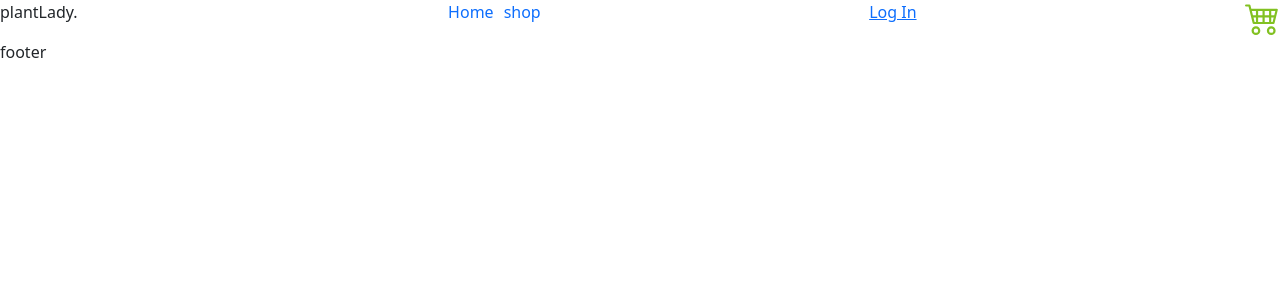
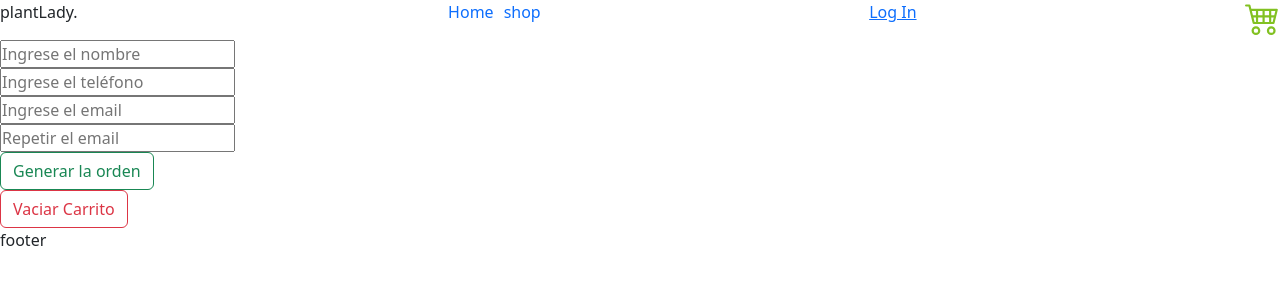
Before and after one commit to belen-ruiz/react-prentrega1, a React (Create React App) app: page /cart in a window 1280 px wide. Shown: the top 300 px of the page. Built offline with nearby package versions, Linux system fonts and the light colour scheme.

Commit message:
cart generado - falta solucionar key

```diff
--- a/src/App.js
+++ b/src/App.js
@@ -8,11 +8,10 @@ import {ItemDetailContainer} from "./components/Item/ItemDetailContainer"
 import {ItemListContainer} from "./components/Item/ItemListContainer"
 import "./app.css"
 import { CartProvider } from "./context/CartContext"
+import { Cart } from "./components/Layout/Cart/Cart"
 
 
 function App() {
-
-
 
   return (
 
@@ -29,6 +28,8 @@ function App() {
             <Route path={"shop/categoria"} element={<ItemListContainer />} />
             <Route path={"shop/categoria/:categoria"} element={<ItemListContainer />} />
             <Route path={"/item/:id"} element={<ItemDetailContainer />} />
+            <Route path={"/cart"} element={<Cart />} />
+
           </Routes>
 
 
--- a/src/components/Item/ItemDetail.jsx
+++ b/src/components/Item/ItemDetail.jsx
@@ -5,6 +5,7 @@ import { useParams, NavLink, BrowserRouter, Route, Routes } from "react-router-d
 import { useCartContext } from "../../context/CartContext";
 import { getFetch } from "../../utils/getFetch";
 import { Loader } from "../common/Loader";
+import { Cart } from "../Layout/Cart/Cart";
 import { ItemCount } from "./ItemCount";
 import { ItemListContainer } from "./ItemListContainer";
 
@@ -28,7 +29,7 @@ export const ItemDetail = ({ producto }) => {
             flexWrap: 'wrap'
           }} >
 
-                <div key={producto.id} className='card w-25 mt-2' >
+                <div className='card w-25 mt-2' >
 
                     <div className='card-header'>
                       Nombreee: {producto.name}
@@ -41,6 +42,7 @@ export const ItemDetail = ({ producto }) => {
                     </div>
                     <div className='card-footer addToCart'>
                       <ItemCount onAdd={ onAdd }  initial={1} stock={producto.stock}  />
+                      <NavLink to="/cart" className="nav-link" >VER CARRITO</NavLink>
                     </div>
                 </div>
 
--- a/src/components/Layout/Cart/Cart.jsx
+++ b/src/components/Layout/Cart/Cart.jsx
@@ -2,22 +2,23 @@ import { useState } from "react"
 import { useEffect } from "react";
 import { useContext } from "react"
 import { CartProvider } from "../../../context/CartContext"
+import { productos } from "../../../utils/products";
+import { useCartContext } from "../../../context/CartContext";
 
 
-// const Cart =(productos)=>{
+//  const Cart =(productos)=>{
 
-//     const {cartList, removeItem, clearCart} = useContext(CartProvider);
 
 //     const [total, setTotal] = useState(0);
 
 //     useEffect(() => {
 //         let newTotal = 0;
-//         productos.map((producto) => {
-//             newTotal += producto.price * producto.count;
+//         productos.map((item) => {
+//             newTotal += item.price * item.count;
 //         });
 //         setTotal(newTotal);
 
-//     }, [cartList]);
+//     }, []);
 
 
 //     return(
@@ -31,3 +32,119 @@ import { CartProvider } from "../../../context/CartContext"
 //     )
 
 // }
+
+const Cart = () => {
+
+    const { cartList, clearCart } = useCartContext()
+
+    const [formData, setFormData] = useState( {
+            name: '',
+            phone: '',
+            email:'',
+            repetirEmail: ''
+        } )
+    const insertarOrder = (evt) => {
+            evt.preventDefault()
+            const order = {}
+            // validar formData
+            order.buyer = formData
+            order.isActive = true
+            order.items = cartList.map( ({id, name, price}) => ({id, name, price}))
+            order.total = 6500
+
+
+            //Firestore
+            // const db = getFirestore()
+            // const ordersCollection = collection(db, 'orders')
+
+            // insertar en firestores - create
+            // addDoc(ordersCollection, order)
+            // .then(resp => console.log(resp))
+            // .catch(err => console.log(err))
+            // .finally(() => {
+            //     vaciarCarrito()
+            //     setFormData({
+            //         name: '',
+            //         phone: '',
+            //         email:'',
+            //         repetirEmail: ''
+            //     })
+            // })
+
+            // actualizar update
+            // const productUpdate = doc(db, 'items', 'XlyMZ9OuSq1FvTmHEoSE')
+            // updateDoc(productUpdate, {
+            //     stock: 100
+            // })
+            // .then(() => console.log('producto actualizado'))
+
+
+            // console.log(order)
+        }
+
+    const handleOnChange = (evt) => {
+            // console.log(evt.target.name) // nombre del input
+            // console.log(evt.target.value) // valor del input
+
+            setFormData({
+                ...formData,
+                [evt.target.name]: evt.target.value
+            })
+        }
+
+    console.log(cartList)
+
+
+        return (
+            <div>
+                { cartList.map(producto => (
+                    <div key={producto.id}>
+                        <img src={producto.foto} style={{width: 100}} />
+                        Nombre: {producto.name} - Cantidad: {producto.cantidad} - Precio: {producto.price}
+                    </div>
+
+                ))}
+
+                <form onSubmit={insertarOrder} >
+                    <input
+                        type="text"
+                        name="name"
+                        placeholder = "Ingrese el nombre"
+                        onChange={handleOnChange}
+                        value={formData.name}
+
+                    /><br />
+                    <input
+                        type="text"
+                        name="phone"
+                        placeholder = "Ingrese el teléfono"
+                        onChange={handleOnChange}
+                        value={formData.phone}
+
+                    /><br />
+                    <input
+                        type="text"
+                        name="email"
+                        placeholder = "Ingrese el email"
+                        onChange={handleOnChange}
+                        value={formData.email}
+
+                    /><br />
+                    <input
+                        type="text"
+                        name="repetirEmail"
+                        placeholder = "Repetir el email"
+                        onChange={handleOnChange}
+                        value={formData.repetirEmail}
+
+                    /><br />
+
+                    <button className="btn btn-outline-success" type="submit">Generar la orden</button>
+                </form>
+
+                <button className="btn btn-outline-danger" onClick={clearCart}>Vaciar Carrito</button>
+            </div>
+        )
+    }
+
+    export {Cart}
--- a/src/context/CartContext.jsx
+++ b/src/context/CartContext.jsx
@@ -30,7 +30,7 @@ export const CartProvider = ({children})=>{
             newProducto
         ]);
 
-        console.log(cartList );
+        console.log(cartList);
     };
 
 
```
